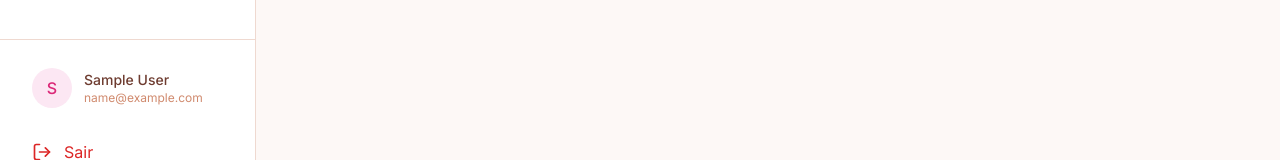
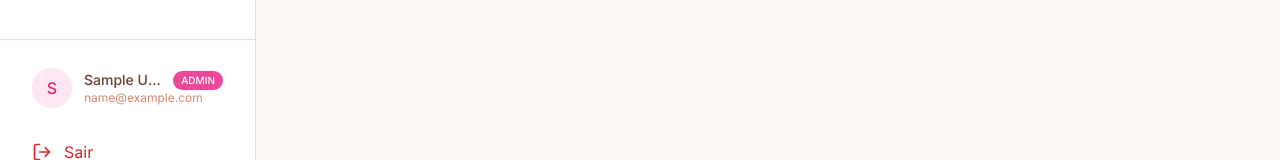
Before and after one commit to euhenriqueofc26/nails-saas, a Next.js app: page /dashboard/clients in a window 1280 px wide. Shown: the part 608-768 px from the top of the page. Built offline with nearby package versions, Linux system fonts and the light colour scheme; no server answers; sample sign-in values are in the browser's storage.

Commit message:
Corrigir layout do badge admin no sidebar

```diff
--- a/src/app/dashboard/layout.tsx
+++ b/src/app/dashboard/layout.tsx
@@ -108,13 +108,20 @@ export default function DashboardLayout({
 
         <div className="absolute bottom-0 left-0 right-0 p-4 border-t border-nude-200">
           <div className="flex items-center gap-3 px-4 py-3 mb-2">
-            <div className="w-10 h-10 bg-rose-100 rounded-full flex items-center justify-center">
+            <div className="w-10 h-10 bg-rose-100 rounded-full flex items-center justify-center flex-shrink-0">
               <span className="text-rose-600 font-medium">
                 {user.name.charAt(0).toUpperCase()}
               </span>
             </div>
-            <div className="flex-1 min-w-0">
-              <p className="text-sm font-medium text-nude-900 truncate">{user.name}</p>
+            <div className="flex-1 min-w-0 flex flex-col">
+              <div className="flex items-center gap-2">
+                <p className="text-sm font-medium text-nude-900 truncate">{user.name}</p>
+                {user.role === 'admin' && (
+                  <span className="flex-shrink-0 bg-rose-500 text-white text-[10px] px-2 py-0.5 rounded-full font-medium">
+                    ADMIN
+                  </span>
+                )}
+              </div>
               <p className="text-xs text-nude-500 truncate">{user.email}</p>
             </div>
           </div>
```
